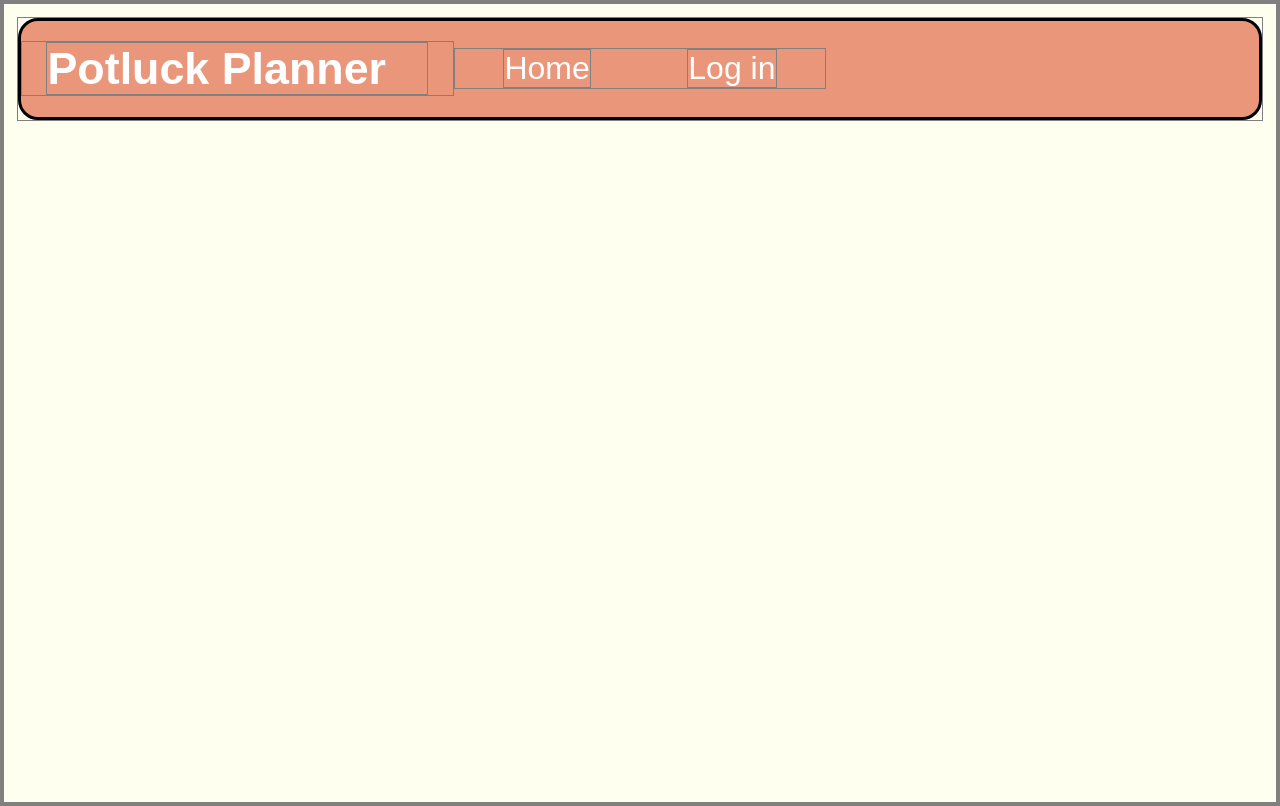
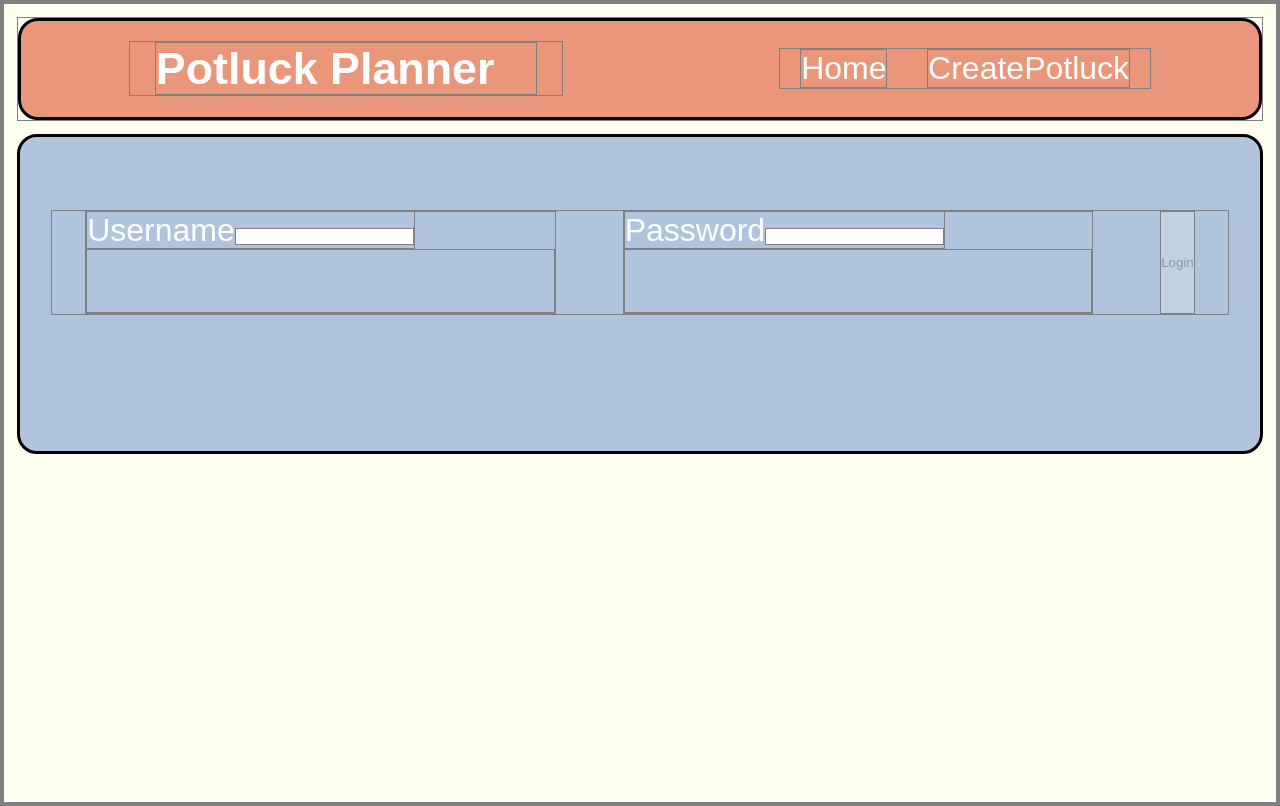
Before and after one commit to potluck-planner-lambdasch/front-end, a React (Create React App) app: page / in a window 1280 px wide. Built offline with nearby package versions, Linux system fonts and the light colour scheme.

Commit message:
reworked nav plan

```diff
--- a/src/App.js
+++ b/src/App.js
@@ -1,9 +1,12 @@
 import "./App.css";
 import Login from "./Login";
-import { Link } from "react-router-dom";
+import CreatePotluck from './CreatePotluck'
+import { NavLink } from "react-router-dom";
 import styled from "styled-components";
 
 const NavStyled = styled.nav`
+  width:50vw;
+
   display: flex;
   justify-content: space-around;
   align-items: center;
@@ -11,6 +14,7 @@ const NavStyled = styled.nav`
 `;
 const HeaderStyled = styled.header`
   display: flex;
+  justify-content:space-around;
   height: 8vw;
   align-items:center;
   border-radius:20px;
@@ -33,12 +37,13 @@ function App() {
           <H2Styled>Potluck Planner</H2Styled>
         </div>
         <NavStyled>
-          <Link style={{textDecoration: 'none', fontSize:'2.5vw', color:'white'}} to="/">Home</Link>
-          <Link style={{textDecoration: 'none', fontSize:'2.5vw', color:'white'}} to="/login">Log in</Link>
+          <NavLink style={{textDecoration: 'none', fontSize:'2.5vw', color:'white'}} to="/">Home</NavLink>
+          <NavLink style={{textDecoration: 'none', fontSize:'2.5vw', color:'white'}} to="/CreatePotluck">CreatePotluck</NavLink>
         </NavStyled>
       </HeaderStyled>
       </div>
       <Login />
+      <CreatePotluck/>
     </div>
 
     </>
--- /dev/null
+++ b/src/CreatePotluck.js
@@ -0,0 +1,27 @@
+import { Route } from 'react-router-dom'
+import styled from 'styled-components'
+
+const CreatePotluckBox = styled.div`
+  background-color: lightsteelblue;
+  color: white;
+  width:98%;
+  height: 50vw;
+  /* padding:0 0 5% 0; */
+  margin: 1%;
+  display:flex;
+  align-items:center;
+  justify-content:center;
+  border-radius:20px;
+  border: 3px solid black;
+
+`
+
+export default function CreatePotluck() {
+    return(
+        <Route path='/CreatePotluck'>
+        <CreatePotluckBox>
+
+        </CreatePotluckBox>
+        </Route>
+    )
+}
--- a/src/Login.js
+++ b/src/Login.js
@@ -74,7 +74,7 @@ export default function Login() {
   };
 
   return (
-    <Route path="/login">
+    <Route exact path="/">
         <LoginBox>
             <form style={{display:'flex',justifyContent:'space-around', width:'95%'}}onSubmit={onSubmit}>
                 <FormFieldBox>
```
